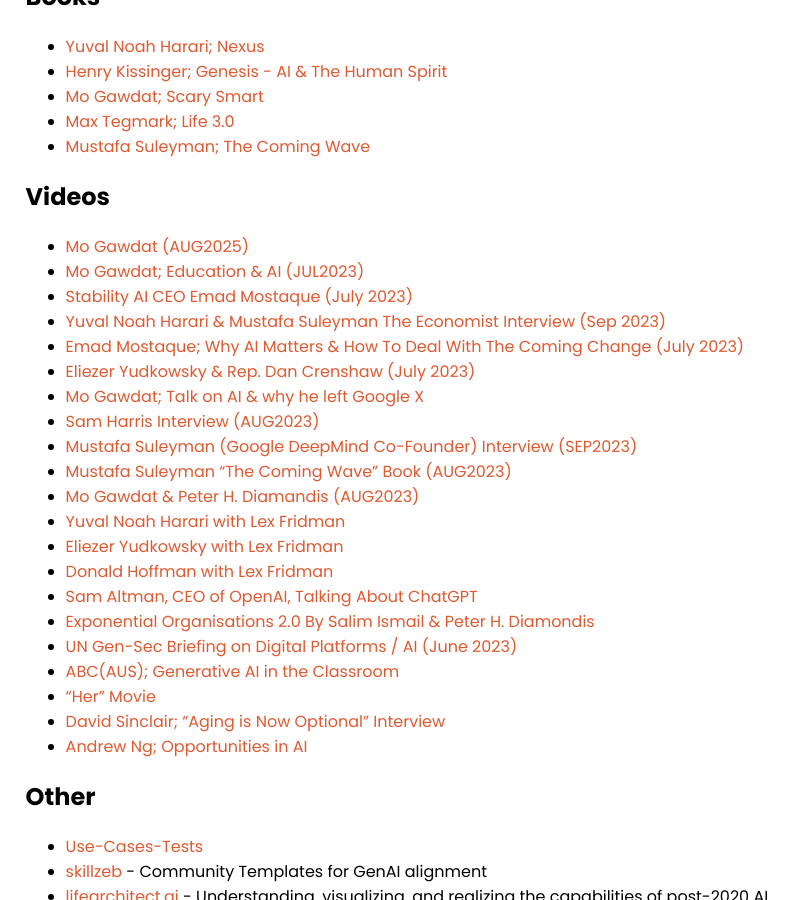
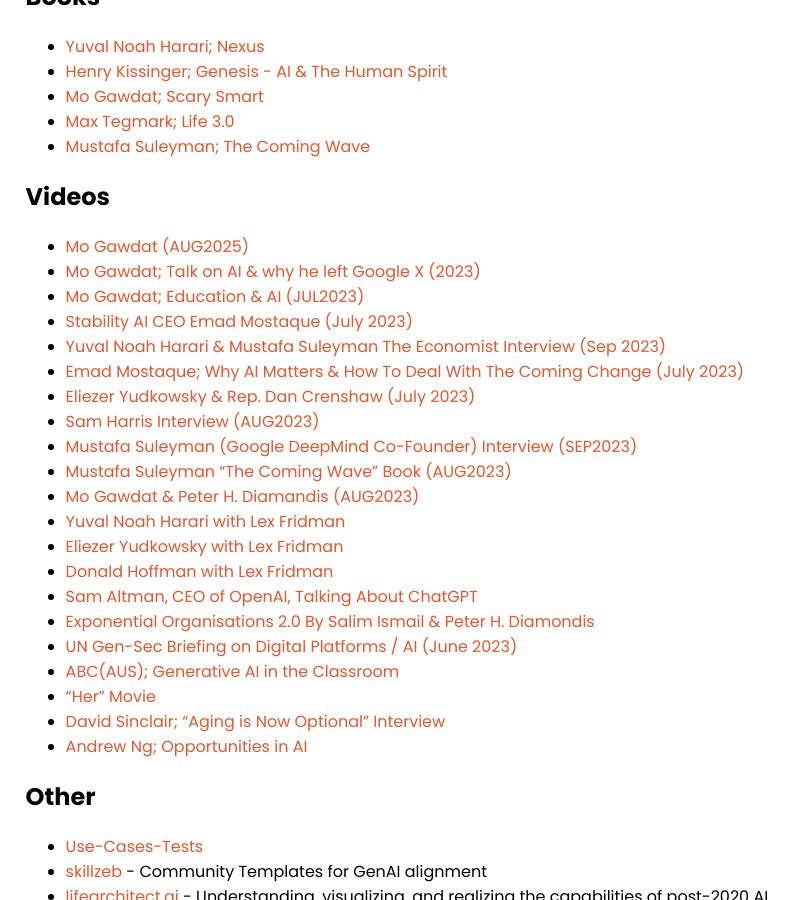
Before and after one commit to selfdriven-foundation/selfdriven-ai, a Jekyll site: the page built from docs/pages/research.md, in a window 1280 px wide and 900 px high, scrolled down 459 px. Shown: the whole window, without its empty margins (0-804 px from the left). Built offline with Jekyll 4.4.1, drawn with Linux system fonts in a browser that asks for light colours.

Commit message:
Update research.md

```diff
--- a/docs/pages/research.md
+++ b/docs/pages/research.md
@@ -24,12 +24,12 @@
 
 ## Videos
 - [Mo Gawdat (AUG2025)](https://youtu.be/S9a1nLw70p0)
+- [Mo Gawdat; Talk on AI & why he left Google X (2023)](https://youtu.be/bk-nQ7HF6k4)
 - [Mo Gawdat; Education & AI (JUL2023)](https://youtu.be/C84SLJhhEpo)
 - [Stability AI CEO Emad Mostaque (July 2023)](https://youtu.be/zXd9ZwU8u5E)
 - [Yuval Noah Harari & Mustafa Suleyman The Economist Interview (Sep 2023)](https://youtu.be/7JkPWHr7sTY?si=gwyxf6PLPZD-awJw)
 - [Emad Mostaque; Why AI Matters & How To Deal With The Coming Change (July 2023)](https://www.youtube.com/watch?v=ciX_iFGyS0M)
 - [Eliezer Yudkowsky & Rep. Dan Crenshaw (July 2023)](https://www.youtube.com/watch?v=uX9xkYDSPKA)
-- [Mo Gawdat; Talk on AI & why he left Google X](https://youtu.be/bk-nQ7HF6k4)
 - [Sam Harris Interview (AUG2023)](https://youtu.be/GmlrEgLGozw)
 - [Mustafa Suleyman (Google DeepMind Co-Founder) Interview (SEP2023)](https://www.youtube.com/watch?v=CTxnLsYHWuI)
 - [Mustafa Suleyman "The Coming Wave" Book (AUG2023)](https://www.the-coming-wave.com)
```
